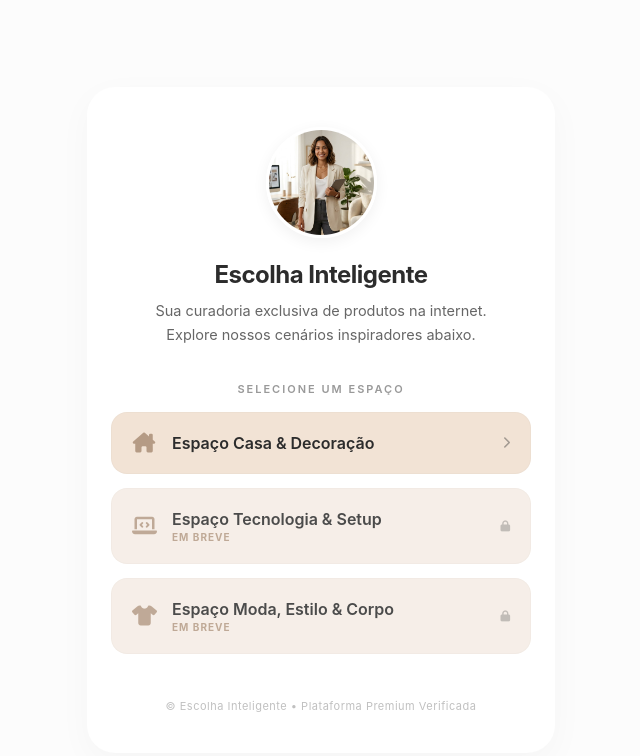
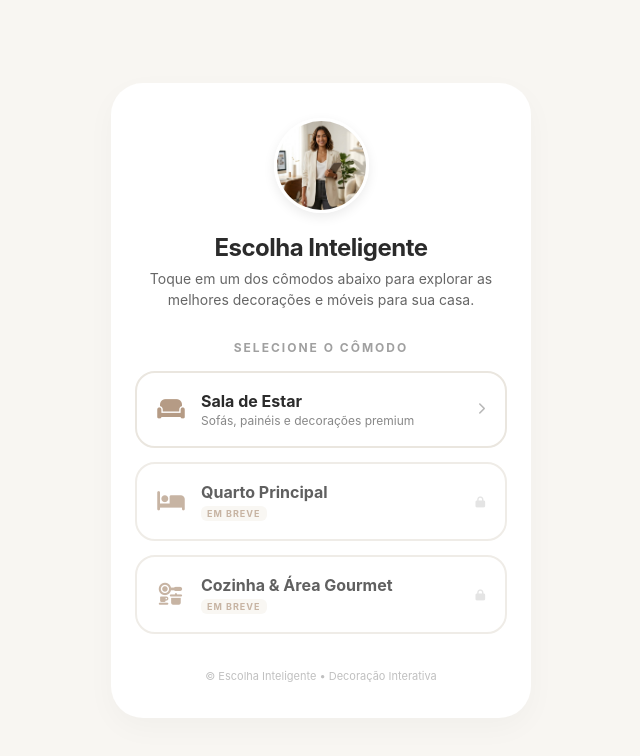
Before and after one commit to A-EscolhaInteligente/a-escolhainteligente.github.io, a plain HTML site: page index.html in a window 1280 px wide. Shown: the whole page, without its empty margins (319-959 px from the left). Drawn offline with Linux system fonts and the light colour scheme.

Commit message:
Update index.html

```diff
--- a/index.html
+++ b/index.html
@@ -3,23 +3,27 @@
 <head>
     <meta charset="UTF-8">
     <meta name="viewport" content="width=device-width, initial-scale=1.0">
-    <title>Escolha Inteligente | Portais Oficiais</title>
+    <title>Escolha Inteligente | Menu Interativo</title>
     <link rel="stylesheet" href="https://cdnjs.cloudflare.com/ajax/libs/font-awesome/6.4.0/css/all.min.css">
     <style>
         :root {
-            --bg-color: #fcfcfc;
-            --text-main: #2c2c2c;
-            --accent-premium: #f2e3d5;
-            --accent-hover: #e5d2c0;
-            --accent-disabled: #f5ece4;
+            --bg-color: #f8f6f2; /* Fundo bege bem clarinho e aconchegante */
+            --text-main: #2b2b2b;
+            --accent-gold: #b59b85;
+            --button-bg: #ffffff;
             --font-base: '-apple-system', BlinkMacSystemFont, 'Segoe UI', Roboto, Arial, sans-serif;
+        }
+
+        * {
+            box-sizing: border-box;
+            margin: 0;
+            padding: 0;
         }
 
         body {
             font-family: var(--font-base);
             background-color: var(--bg-color);
             color: var(--text-main);
-            margin: 0;
             display: flex;
             justify-content: center;
             align-items: center;
@@ -31,113 +35,117 @@
             width: 90%;
             max-width: 420px;
             text-align: center;
-            padding: 40px 24px;
+            padding: 35px 24px;
             background: #ffffff;
-            border-radius: 28px;
-            box-shadow: 0 10px 35px rgba(0, 0, 0, 0.03);
+            border-radius: 32px;
+            box-shadow: 0 10px 30px rgba(0, 0, 0, 0.03);
         }
 
-        /* Foto de Perfil */
+        /* Identificação do Canal/Perfil */
         .profile-img {
-            width: 105px;
-            height: 105px;
+            width: 95px;
+            height: 95px;
             border-radius: 50%;
             object-fit: cover;
             border: 3px solid #ffffff;
-            box-shadow: 0 4px 15px rgba(0,0,0,0.06);
-            margin-bottom: 18px;
+            box-shadow: 0 4px 12px rgba(0,0,0,0.08);
+            margin-bottom: 16px;
         }
 
         .profile-name {
             font-size: 24px;
             font-weight: 700;
-            margin: 0 0 10px 0;
+            margin-bottom: 6px;
             letter-spacing: -0.5px;
         }
 
         .profile-description {
-            font-size: 14.5px;
+            font-size: 14px;
             color: #666666;
-            margin: 0 0 36px 0;
-            line-height: 1.6;
+            margin-bottom: 30px;
+            line-height: 1.5;
         }
 
+        /* Título do Menu Estilo Construção */
         .menu-label {
-            font-size: 11px;
+            font-size: 12px;
             text-transform: uppercase;
             letter-spacing: 2px;
-            color: #999999;
+            color: #a0a0a0;
             margin-bottom: 16px;
-            font-weight: 600;
+            font-weight: 700;
         }
 
-        /* Botões dos Ambientes */
-        .ambient-btn {
+        /* Botões de Navegação dos Cômodos (Estilo The Sims Confortável) */
+        .room-btn {
             display: flex;
             align-items: center;
-            background-color: var(--accent-premium);
+            background-color: var(--button-bg);
             color: var(--text-main);
             text-decoration: none;
-            padding: 20px;
-            border-radius: 16px;
+            padding: 18px 20px;
+            border-radius: 20px;
             margin-bottom: 14px;
-            font-size: 16px;
-            font-weight: 600;
-            transition: all 0.25s ease;
-            border: 1px solid rgba(0,0,0,0.02);
+            border: 2px solid #eae6df;
+            transition: all 0.2s ease;
             cursor: pointer;
         }
 
-        .ambient-btn:hover {
-            background-color: var(--accent-hover);
-            transform: translateY(-2px);
+        /* Efeito visual ao passar o dedo/mouse */
+        .room-btn:hover {
+            border-color: var(--accent-gold);
+            background-color: #fdfcfb;
+            transform: translateY(-1px);
         }
 
-        /* Estilo sutil para os que estão em breve */
-        .ambient-btn.coming-soon {
-            background-color: var(--accent-disabled);
-            opacity: 0.85;
-        }
-
-        .ambient-btn.coming-soon:hover {
-            transform: none;
-            background-color: var(--accent-disabled);
-        }
-
-        .ambient-btn i.icon-left {
-            font-size: 20px;
+        .room-btn i.icon-left {
+            font-size: 22px;
             margin-right: 16px;
-            color: #b59b85;
-            width: 24px;
+            color: var(--accent-gold);
+            width: 28px;
             text-align: center;
         }
 
-        .ambient-btn .btn-text {
+        .room-btn .btn-text {
             flex-grow: 1;
             text-align: left;
             display: flex;
             flex-direction: column;
         }
 
-        .coming-soon-badge {
-            font-size: 10px;
+        .room-title {
+            font-size: 16px;
+            font-weight: 700;
+        }
+
+        .room-subtitle {
+            font-size: 12px;
+            color: #888888;
+            margin-top: 2px;
+        }
+
+        .badge-soon {
+            font-size: 9px;
             text-transform: uppercase;
             color: #b59b85;
             letter-spacing: 1px;
-            margin-top: 2px;
             font-weight: 700;
+            background: #f7f5f0;
+            padding: 2px 6px;
+            border-radius: 6px;
+            margin-top: 4px;
+            align-self: flex-start;
         }
 
-        .ambient-btn i.arrow-right {
+        .room-btn i.arrow-right {
             font-size: 12px;
-            opacity: 0.4;
+            color: #b8b8b8;
         }
 
         .footer {
-            margin-top: 45px;
+            margin-top: 35px;
             font-size: 11px;
             color: #c0c0c0;
-            letter-spacing: 0.5px;
         }
     </style>
 </head>
@@ -147,38 +155,40 @@
 
         <h1 class="profile-name">Escolha Inteligente</h1>
         <p class="profile-description">
-            Sua curadoria exclusiva de produtos na internet.<br>
-            Explore nossos cenários inspiradores abaixo.
+            Toque em um dos cômodos abaixo para explorar as melhores decorações e móveis para sua casa.
         </p>
 
-        <div class="menu-label">Selecione um Espaço</div>
+        <div class="menu-label">Selecione o Cômodo</div>
 
-        <a href="casa-sala.html" class="ambient-btn">
-            <i class="fa-solid fa-house-chimney icon-left"></i>
-            <span class="btn-text">Espaço Casa & Decoração</span>
+        <a href="casa-sala.html" class="room-btn">
+            <i class="fa-solid fa-couch icon-left"></i>
+            <span class="btn-text">
+                <span class="room-title">Sala de Estar</span>
+                <span class="room-subtitle">Sofás, painéis e decorações premium</span>
+            </span>
             <i class="fa-solid fa-chevron-right arrow-right"></i>
         </a>
 
-        <div class="ambient-btn coming-soon" onclick="alert('O Espaço Tecnologia está sendo decorado com produtos incríveis e estará disponível em breve!')">
-            <i class="fa-solid fa-laptop-code icon-left"></i>
+        <div class="room-btn" style="opacity: 0.75;" onclick="alert('O Espaço Quarto está sendo planejado com camas e closets lindíssimos. Fique de olho, em breve estará no ar!')">
+            <i class="fa-solid fa-bed icon-left"></i>
             <span class="btn-text">
-                <span>Espaço Tecnologia & Setup</span>
-                <span class="coming-soon-badge">Em breve</span>
+                <span class="room-title">Quarto Principal</span>
+                <span class="badge-soon">Em breve</span>
             </span>
-            <i class="fa-solid fa-lock arrow-right" style="font-size: 11px; opacity: 0.3;"></i>
+            <i class="fa-solid fa-lock arrow-right" style="font-size: 11px; opacity: 0.5;"></i>
         </div>
 
-        <div class="ambient-btn coming-soon" onclick="alert('O Espaço Moda & Estilo está preparando uma seleção exclusiva e estará disponível em breve!')">
-            <i class="fa-solid fa-shirt icon-left"></i>
+        <div class="room-btn" style="opacity: 0.75;" onclick="alert('O Espaço Cozinha trará os utensílios mais modernos e práticos da internet. Disponível em breve!')">
+            <i class="fa-solid fa-kitchen-set icon-left"></i>
             <span class="btn-text">
-                <span>Espaço Moda, Estilo & Corpo</span>
-                <span class="coming-soon-badge">Em breve</span>
+                <span class="room-title">Cozinha & Área Gourmet</span>
+                <span class="badge-soon">Em breve</span>
             </span>
-            <i class="fa-solid fa-lock arrow-right" style="font-size: 11px; opacity: 0.3;"></i>
+            <i class="fa-solid fa-lock arrow-right" style="font-size: 11px; opacity: 0.5;"></i>
         </div>
 
         <div class="footer">
-            © Escolha Inteligente • Plataforma Premium Verificada
+            © Escolha Inteligente • Decoração Interativa
         </div>
     </div>
 </body>
```
